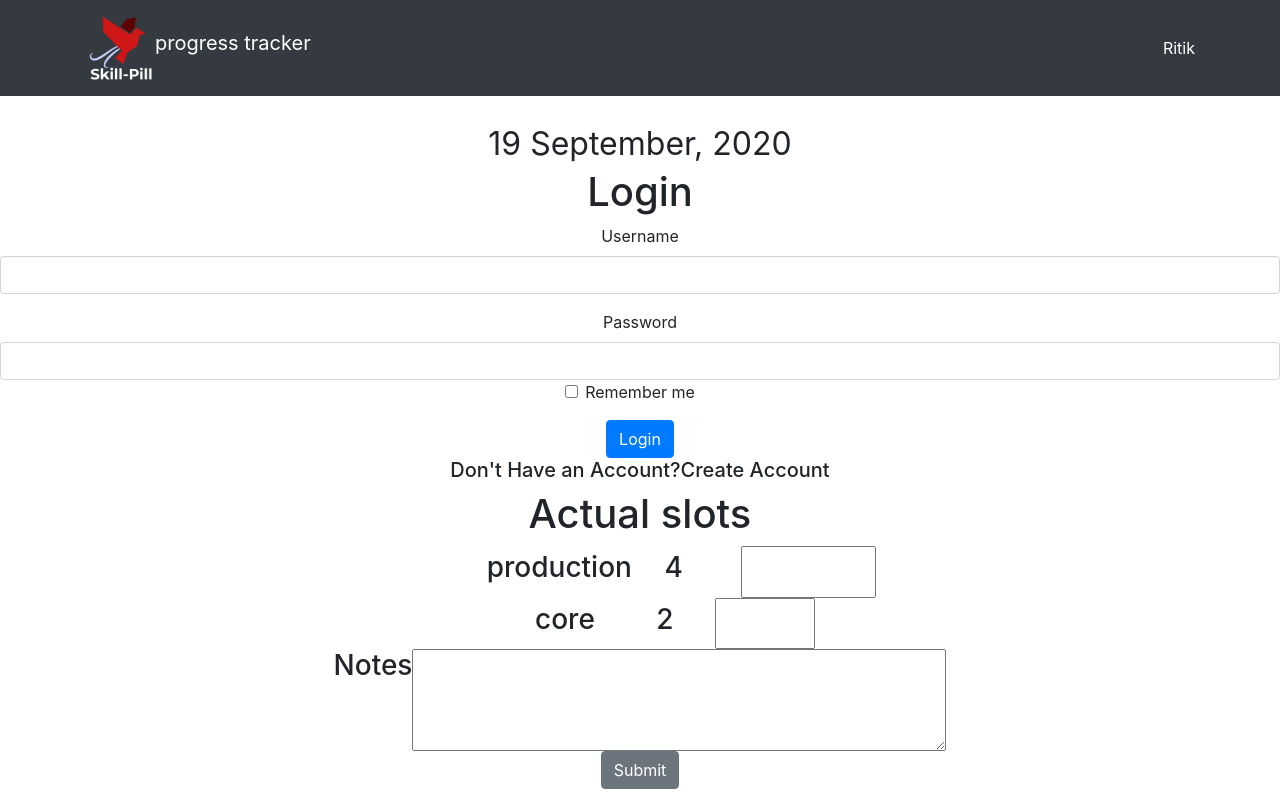
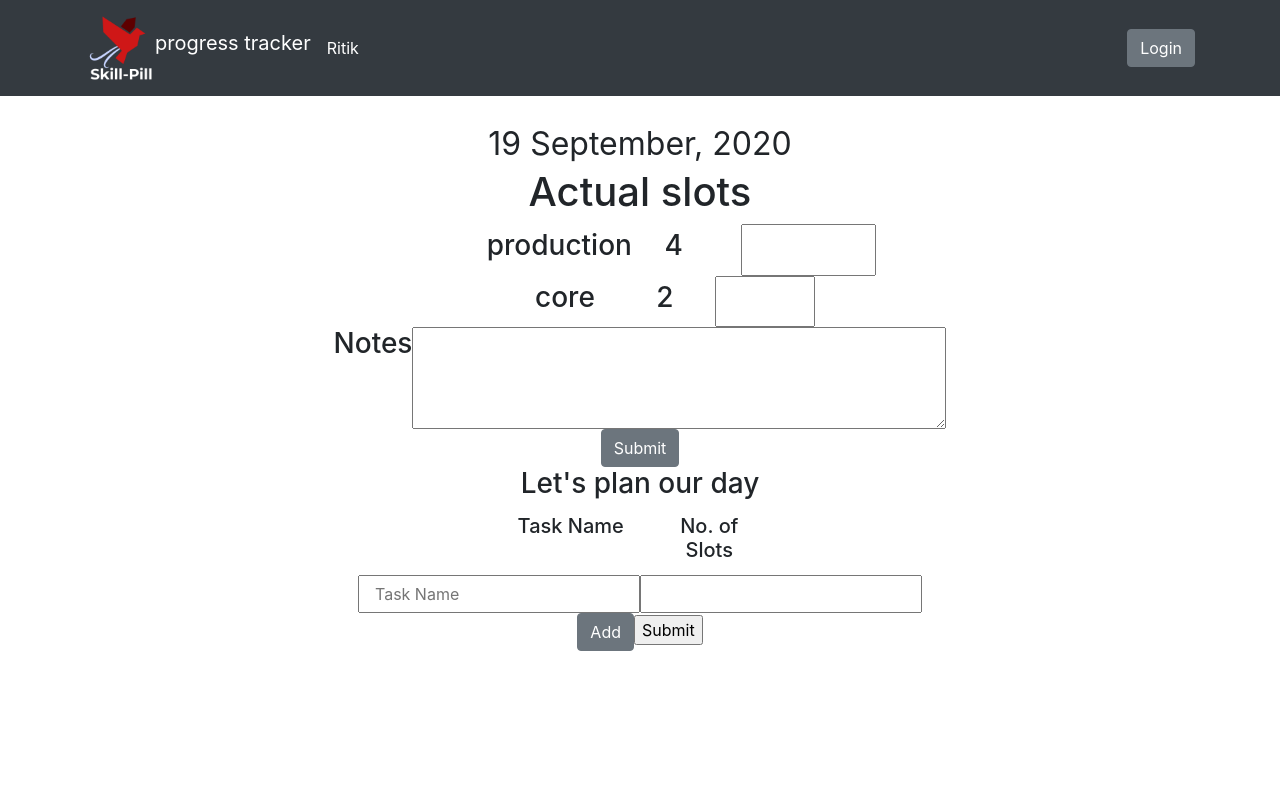
Before and after one commit to prarthanashr04/progress-tracker, a React (Create React App) app: page / in a window 1280 px wide. Shown: the top 792 px of the page. Built offline with nearby package versions, Linux system fonts and the light colour scheme.

Commit message:
login in header

```diff
--- a/src/App.js
+++ b/src/App.js
@@ -4,16 +4,13 @@ import Header from './Components/Navbar';
 import Dat from './Components/Date';
 import PlannedSlots from './Components/Plannedslots';
 import ActualSlots from './Components/Actualslots';
-import Login from './Components/Loginform';
+
 function App() {
   return (<div className="App">
-   <Header logo = './skillpill.png' title  = "progress tracker"  name = "Ritik"  />
-
-   <Dat />
-    <Login />
-   <ActualSlots config={[{"name":"production","Slots":4},{"name":"core","Slots":2}]} />
-   <PlannedSlots />
-
+    <Header logo = './skillpill.png' title  = "progress tracker"  name = "Ritik"  />
+    <Dat />
+    <ActualSlots config={[{"name":"production","Slots":4},{"name":"core","Slots":2}]} />
+    <PlannedSlots />
    </div>
   );
 }
--- a/src/Components/Loginform.js
+++ /dev/null
@@ -1,47 +0,0 @@
-import React, {Component } from 'react';
-import {Form,FormGroup,Label,Input,Button} from 'reactstrap';
-
-class Login extends Component {
-    constructor(props){
-        super(props);
-        this.state={
-        username:'',
-        password:''
-        }
-        this.handleLogin = this.handleLogin.bind(this);
-    }
-    handleLogin(event){
-
-        alert("Username: " + this.username.value + " Password: " + this.password.value
-            + " Remember: " + this.remember.checked);
-        event.preventDefault();
-
-    }
-    render (){
-        return(
-        <div>
-            <h1>Login</h1>
-            <Form onSubmit={this.handleLogin}>
-                <FormGroup>
-                    <Label htmlFor="username">Username</Label>
-                    <Input type="text" id="username" name="username"
-                    innerRef={(input) => this.username = input}/>
-                </FormGroup>
-                <FormGroup>
-                    <Label htmlFor="password">Password</Label>
-                    <Input />
-                    <Label check>
-                        <Input type="checkbox" name="remember"
-                        innerRef={(input) => this.remember = input}/>
-                                    Remember me
-                    </Label>
-                </FormGroup>
-                <Button type="submit" value="submit" color="primary">Login</Button>
-                <h5>Don't Have an Account?Create Account</h5>
-            </Form>
-        </div>
-        );
-    }
-}
-
-    export default Login;
--- a/src/Components/Navbar.js
+++ b/src/Components/Navbar.js
@@ -1,19 +1,73 @@
-import React from 'react';
-import {Navbar,NavbarBrand} from 'reactstrap';
-const Header = (props) => {
+import React, { Component } from 'react';
+import { Navbar, NavbarBrand, Nav, NavItem, Button, Form, FormGroup, Label, Input, Modal, ModalBody, ModalHeader } from 'reactstrap';
+
+class Header extends Component {
+  constructor(props) {
+    super(props);
+    this.state = {
+      isModalOpen: false
+    };
+    this.toggleModal = this.toggleModal.bind(this);
+    this.handleLogin = this.handleLogin.bind(this);
+  }
+  toggleModal() {
+    this.setState({
+      isModalOpen: !this.state.isModalOpen
+    });
+  }
+  handleLogin(event) {
+
+    alert("Username: " + this.username.value + ";" + " Remember: " + this.remember.checked);
+    event.preventDefault();
+
+  }
+  render() {
     return (<div className="Header" >
-    <Navbar fixed="top" dark color ="dark" >
+      <Navbar fixed="top" dark color="dark" >
         <div className="container">
           <NavbarBrand >
             <div id="nav">
-            <div id="logo"><img src={props.logo} alt={props.title} height="70" width="70" /></div>
-        <div id="heading">{props.title}</div></div></NavbarBrand>
-        <div id ="name">
-         {props.name}
+              <div id="logo"><img src={this.props.logo} alt={this.props.title} height="70" width="70" /></div>
+              <div id="heading">{this.props.title}</div></div></NavbarBrand>
+          <div id="name">
+            {this.props.name}
           </div>
+          <Nav className="ml-auto" navbar>
+            <NavItem>
+              <Button onClick={this.toggleModal}>
+                Login
+              </Button>
+            </NavItem>
+          </Nav>
         </div>
       </Navbar>
+      <Modal isOpen={this.state.isModalOpen} toggle={this.toggleModal} >
+        <ModalHeader toggle={this.toggleModal}>Login</ModalHeader>
+        <ModalBody>
+          <Form onSubmit={this.handleLogin}>
+            <FormGroup>
+              <Label htmlFor="username">Username</Label>
+              <Input type="text" id="username" name="username"
+                innerRef={(input) => this.username = input} />
+            </FormGroup>
+            <FormGroup>
+              <Label htmlFor="password">Password</Label>
+              <Input type="password" id="password" name="password"
+                innerRef={(input) => this.password = input} />
+            </FormGroup>
+            <FormGroup check>
+              <Label check>
+                <Input type="checkbox" name="remember"
+                  innerRef={(input) => this.remember = input} />
+                    Remember me
+              </Label>
+            </FormGroup>
+            <Button type="submit" value="submit" color="primary">Login</Button>
+          </Form>
+        </ModalBody>
+      </Modal>
     </div>);
+  }
 }
 
 export default Header;
```
Lines whose indentation alone changed are shown as unchanged.
